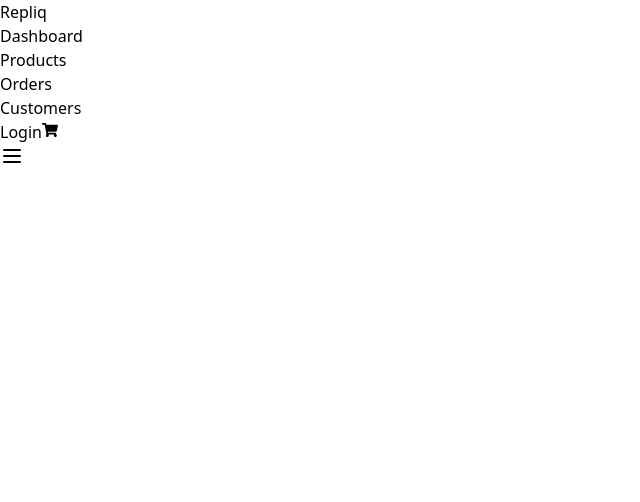
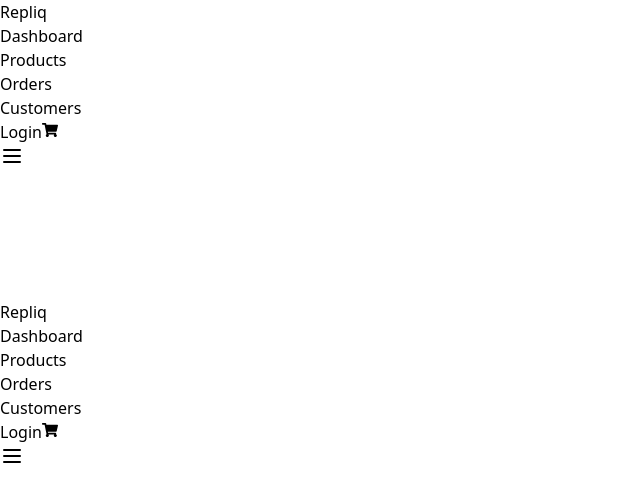
Before and after one commit to tawhidib/repliq-ecommerce, a Next.js app: page / in a window 1280 px wide. Shown: the top 502 px of the page, without its empty margins (0-640 px from the left). Built offline with nearby package versions, Linux system fonts and the light colour scheme; what @material-tailwind/react would draw is missing.

Commit message:
pref(_app.tsx): Layout added to app
layout added to the app component as recommended way of nest.js document to get navbar in all the page

```diff
--- a/src/pages/_app.tsx
+++ b/src/pages/_app.tsx
@@ -1,6 +1,12 @@
-import '@/styles/globals.css'
-import type { AppProps } from 'next/app'
+import "@/styles/globals.css";
+import Layout from "../components/Layout";
+
+import type { AppProps } from "next/app";
 
 export default function App({ Component, pageProps }: AppProps) {
-  return <Component {...pageProps} />
+  return (
+    <Layout>
+      <Component {...pageProps} />
+    </Layout>
+  );
 }
```
